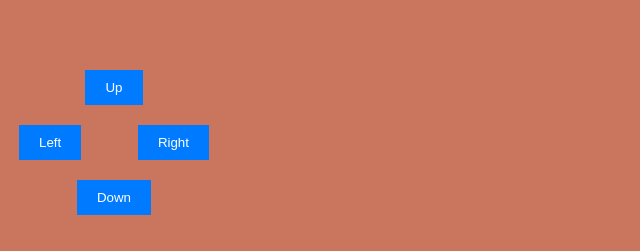
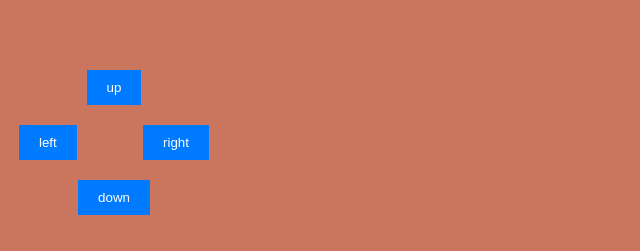
Before and after one commit to isianioui/moving-ball, a plain HTML site: page index.html in a window 1280 px wide. Shown: the part 546-797 px from the top of the page, 0-640 px from the left. Drawn offline with Linux system fonts and the light colour scheme.

Commit message:
"Updated index.html with new button icons, removed script.js, and modified styles in style.css"

```diff
--- a/index.html
+++ b/index.html
@@ -3,7 +3,7 @@
 <head>
     <meta charset="UTF-8">
     <meta name="viewport" content="width=device-width, initial-scale=1.0">
-    <title>Document</title>
+    <title>moving ball</title>
     <link rel="stylesheet" href="style.css">
 
 </head>
@@ -12,12 +12,12 @@
     <div class="mydiv" id="mydiv"></div>
 
     <div id="touch">
-        <button class="button" id="upButton">Up</button>
+        <button class="button" id="upButton">up</button>
         <div class="left-right">
-            <button class="button" id="leftButton">Left</button>
-            <button class="button" id="rightButton">Right</button>
+            <button class="button" id="leftButton">left</button>
+            <button class="button" id="rightButton">right</button>
         </div>
-        <button class="button" id="downButton">Down</button>
+        <button class="button" id="downButton">down</button>
     </div>
 
     <script>
@@ -34,14 +34,14 @@
 
         function ballPosition() {
 
-            ball.style.left = ballXPosition + 'px';
+            ball.style.right = ballXPosition + 'px';
             ball.style.top = ballYPosition + 'px';
         }
 
         ballPosition();
 
         function moveLeft() {
-            ballXPosition -= step;
+            ballXPosition += step;
             if (ballXPosition < 0) {
                 ballXPosition = 0;
             }
@@ -49,7 +49,7 @@
         }
 
         function moveRight() {
-            ballXPosition += step;
+            ballXPosition -= step;
             if (ballXPosition > window.innerWidth - ball.offsetWidth) {
                 ballXPosition = window.innerWidth - ball.offsetWidth;
             }
```
